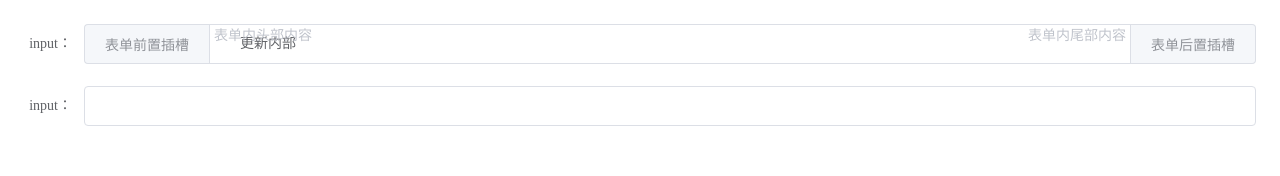
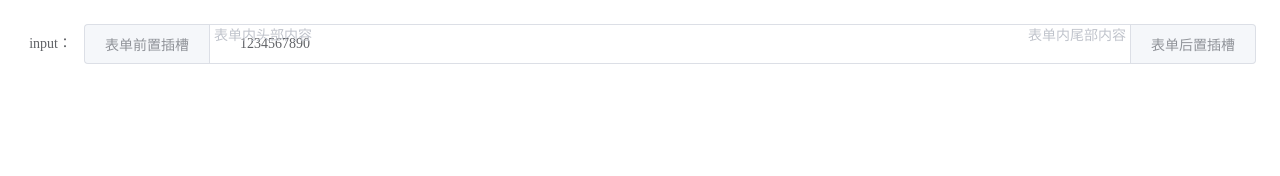
Before and after one commit to aimeiyijia/el-form-plus, a Vue app: page / in a window 1280 px wide. Shown: the top 176 px of the page. Built offline with nearby package versions, Linux system fonts and the light colour scheme.

Commit message:
增加暴露内部方法

```diff
--- a/mock/input.ts
+++ b/mock/input.ts
@@ -1,3 +1,4 @@
+import { CreateElement } from 'vue'
 const input = {
   // 表单项渲染类型 必需
   type: 'Input',
@@ -9,7 +10,7 @@ const input = {
     // 表单项绑定的值（字段名） 必需
     field: 'input',
     // 初始值
-    value: '',
+    value: 'input初始值',
   },
   // 表单项事件
   on: {
@@ -22,7 +23,7 @@ const input = {
   },
   // 插槽
   scopedSlots: {
-    prefix: ({ h, value }) => {
+    prefix: ({ h, value }: { h: CreateElement, value: any }) => {
       return h('div', '表单内头部内容')
     },
     suffix: () => {
--- a/src/app.vue
+++ b/src/app.vue
@@ -1,6 +1,10 @@
 <template>
   <div id="app">
-    <el-form-plus :config="config" :options="options"></el-form-plus>
+    <el-form-plus
+      v-model="model"
+      :config="config"
+      :options="options"
+    ></el-form-plus>
   </div>
 </template>
 
@@ -10,7 +14,7 @@ export default {
   name: 'app',
   data() {
     return {
-      formData: null,
+      model: null,
       // 表单整体配置
       config: {
         labelWidth: '60px',
@@ -21,38 +25,11 @@ export default {
     }
   },
   created() {
-    console.log(this.options)
-    this.options[0].attrs.value = 123456
     const timer = setTimeout(() => {
-      // this.options[0].attrs.value = '更新'
-      this.options.push({
-        // 表单项渲染类型 必需
-        type: 'Input',
-        // 表单项的配置项
-        attrs: {
-          type: 'password',
-          // 表单项绑定的值（字段名） 必需
-          field: 'input1',
-          // 初始值
-          value: '',
-        },
-        // 表单项事件
-        on: {
-          blur: () => {
-            console.log('input', '失去焦点')
-          },
-          input: () => {
-            console.log('input', 'input事件')
-          },
-        },
-        // el-form-item配置项 可选
-        config: {
-          // vue ref属性 默认为field 利用此属性来查找某一组件
-          ref: 'input',
-          label: 'input：',
-          // labelWidth: '120px',
-        },
-      })
+      this.model.updateByField('input', 1234567890)
+      this.model.updateOptionByField('input')
+      console.log(this.model)
+
       clearTimeout(timer)
     }, 2000)
   },
--- a/src/components/form.tsx
+++ b/src/components/form.tsx
@@ -1,6 +1,7 @@
 import Vue, { VNode, CreateElement } from 'vue'
 import { Component, Prop, Model, Watch } from 'vue-property-decorator'
 import omit from 'lodash/omit'
+import { cloneDeep, findKey } from 'lodash'
 import isFunction from 'lodash/isFunction'
 // 样式
 import './styles/index.scss'
@@ -15,6 +16,8 @@ interface IVnodes {
 
 @Component
 export default class ElFormPlus extends Vue {
+
+  @Model('change', { type: Object }) readonly formPlusInstance!: any
   // 表单整体配置
   @Prop({ type: Object, default: () => { } }) readonly config!: any
 
@@ -26,23 +29,13 @@ export default class ElFormPlus extends Vue {
   private data: any[] = []
 
   created() {
-    // console.log(this.config, '表单配置项')
-    // console.log(this.options, '表单项配置项')
-    // this.optionsChange()
     console.log(this, 'form')
-    const timer = setTimeout(() => {
-      this.model.set('input', '更新内部')
-      console.log(this.model, '12334')
-
-      // fix 无法监听Map的变更
-      this.$forceUpdate()
-      clearTimeout(timer)
-    }, 3000)
   }
 
+  // 这一步主要是为了方便内部操作options
   @Watch('options', { immediate: true, deep: true })
-  private setData(){
-    this.data = this.options
+  private setData() {
+    this.data = cloneDeep(this.options)
   }
 
   // 监听options 仅就表单项配置而言 options会是个一维数组
@@ -55,20 +48,52 @@ export default class ElFormPlus extends Vue {
       const { field, value } = attrs
       this.model.set(field, value)
     }
+    this.getInstance()
   }
 
+  getTarget(fieldName: any) {
+    return this.data.find(o => {
+      return o.attrs.field === fieldName
+    })
+  }
+
+  // 根据field字段值来查找其所在的配置项
+  // 本质上还是变更option来达到更新目的
   // insert 增  增加一个表单项
   // delete 删  删除一个表单项
-  // update 改，更新表单值
-  // get 查 查询到一个表单配置项，以便进行更改
+  // update 改，更新表单值，更新表单项
+  // select 查 查询到一个表单配置项，以便进行更改
 
-  private get(){}
+  // 通过表单域更新表单值
+  private updateByField(fieldName: any, value: any) {
+    try {
+      const target = this.getTarget(fieldName)
+      target.attrs.value = value
+    } catch (error) {
+      console.error(error, 'updateField')
+    }
+  }
+
+  // 通过表单域更新某配置项
+  private updateOptionByField(fieldName: any, optionPath: any, singleOptionValue: any) {
+    try {
+      const target = this.getTarget(fieldName)
+      target[optionPath] = singleOptionValue
+    } catch (error) {
+      console.error(error, 'updateField')
+    }
+  }
 
 
   // 根据type 判断需要渲染的组件
-  private renderEl(type: any) {
+  private renderComponent(type: any) {
     const vnodes: IVnodes = Vnodes
     return vnodes[type]
+  }
+
+  // 将实例，model暴露出去
+  private getInstance() {
+    this.$emit('change', { updateByField: this.updateByField, updateOptionByField: this.updateOptionByField })
   }
 
   render(h: CreateElement): VNode {
@@ -106,7 +131,7 @@ export default class ElFormPlus extends Vue {
       // 取出
       const ons = omit(on, ['input'])
       // 需要渲染的组件 SuperComponent
-      const SComponent: any = this.renderEl(type)
+      const SComponent: any = this.renderComponent(type)
       return (
         <SComponent
           value={value}
@@ -119,7 +144,7 @@ export default class ElFormPlus extends Vue {
 
     // 渲染 el-form-item
     const renderFormItem = () => {
-      const options = this.options
+      const options = this.data
 
       return options.filter(o => !o.hidden).map(o => {
 
```
Also changed, not shown: 1 other file (tests, documents, lock files or other folders).
